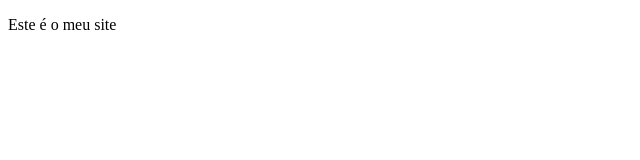
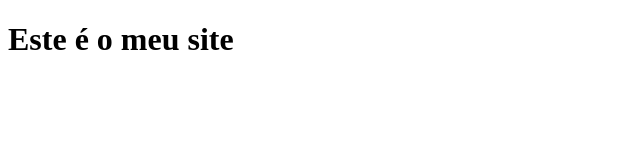
Before and after one commit to lipex360/site, a plain HTML site: page index.html in a window 1280 px wide. Shown: the whole page, without its empty margins (0-640 px from the left). Drawn offline with Linux system fonts and the light colour scheme.

Commit message:
Modificação do Título do Site

```diff
--- a/index.html
+++ b/index.html
@@ -5,6 +5,6 @@
 	<title>Meu Site - GIT</title>
 </head>
 <body>
-	<p>Este é o meu site</p>
+	<h1>Este é o meu site</h1>
 </body>
 </html>
```
